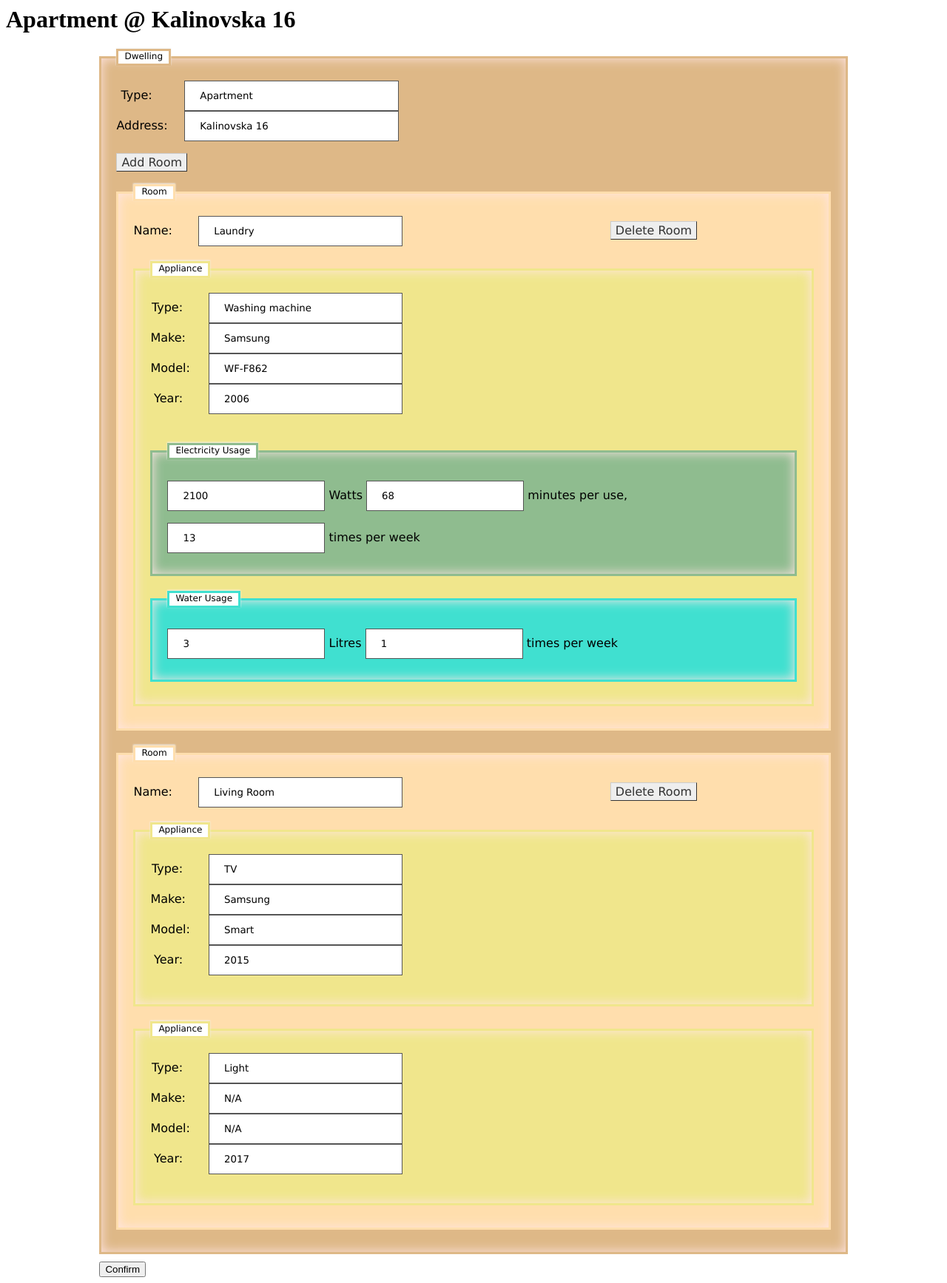
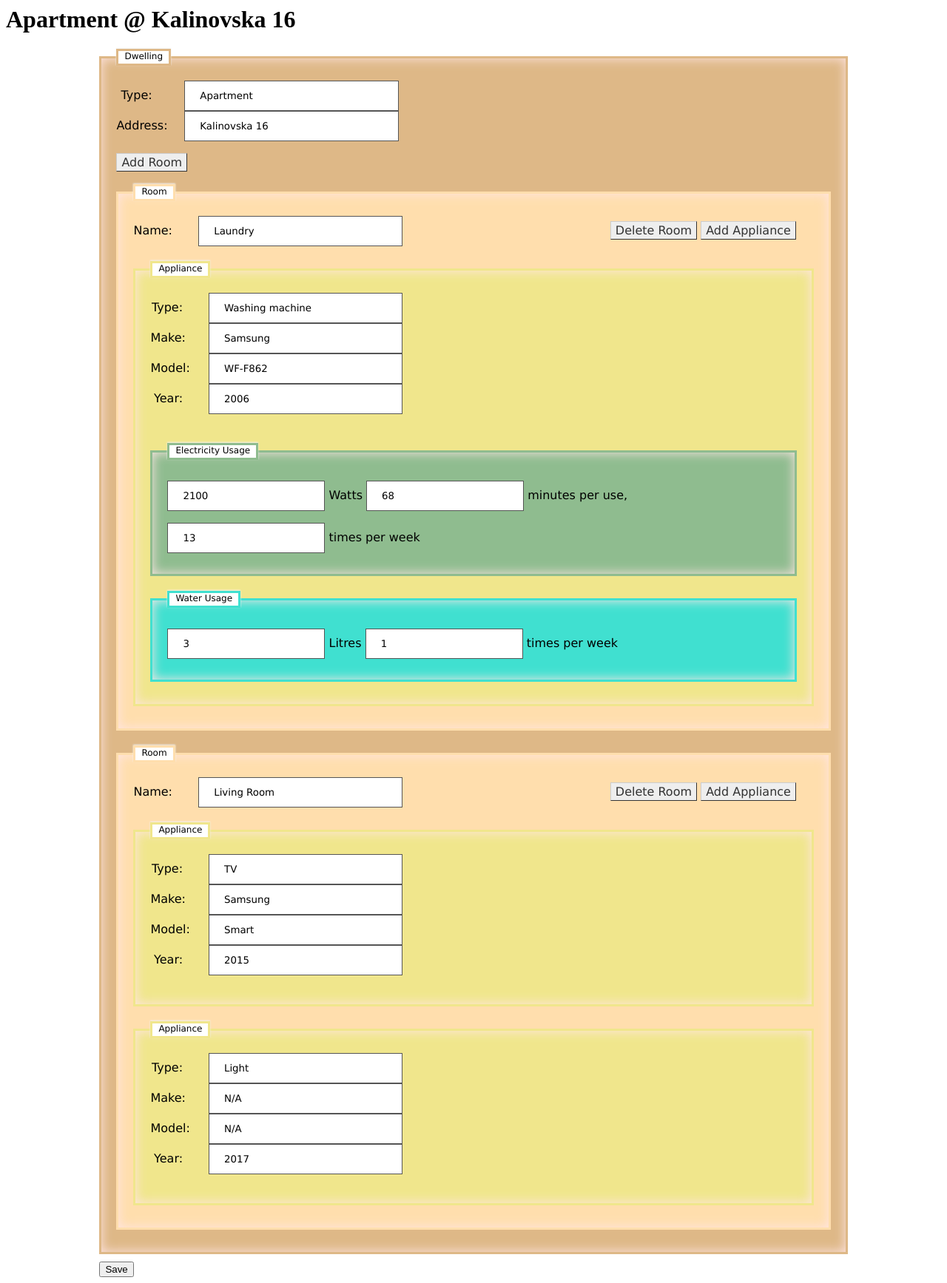
Before and after one commit to Janko-Kremovy/household, a Django app: page /expenses/1/ in a window 1280 px wide. Shown: the whole page at 74% size. Run offline with Django 3.2, Linux system fonts and the light colour scheme; data comes from the database, SQL or seed files in the repository; both versions use the stored data as it was after the commit.

Commit message:
added add appliance feature

```diff
--- a/expenses/templates/expenses/dwelling_detail.html
+++ b/expenses/templates/expenses/dwelling_detail.html
@@ -22,6 +22,8 @@
     <label class="dwelling">Name:</label>
     <input class="dwelling" type="text" name="room_name{{ room.id }}" value="{{ room.name }}" />
     <a href="{% url 'room_delete' room.id %}" class="button">Delete Room</a>
+    <a href="{% url 'appliance_add' room.id %}" class="button">Add Appliance</a>
+
     <br/>
 
 
@@ -59,7 +61,7 @@
 {% endfor %}
 </fieldset>
 
-<input type="submit" value="Confirm" />
+<input type="submit" value="Save" />
 </form>
 </body>
 </html>
--- a/expenses/urls.py
+++ b/expenses/urls.py
@@ -5,6 +5,7 @@ from . import views
 urlpatterns = [
     url(r'^$', views.index, name='index'),
     url(r'^(?P<dwelling_id>[0-9]+)/room/add/$', views.room_add, name='room_add'),
+    url(r'^(?P<room_id>[0-9]+)/appliance/add/$', views.appliance_add, name='appliance_add'),
     url(r'^room/delete/(?P<pk>\d+)/$', views.RoomDelete.as_view(), name="room_delete"),
     url(r'^(?P<dwelling_id>[0-9]+)/$', views.dwelling_detail, name='dwelling_detail'),
     url(r'^(?P<dwelling_id>[0-9]+)/update/$', views.dwelling_update, name='dwelling_update'),
--- a/expenses/views.py
+++ b/expenses/views.py
@@ -3,8 +3,8 @@ from django.http import HttpResponseRedirect
 from django.shortcuts import render, get_object_or_404
 from django.views.generic import DeleteView
 
-from expenses.models import Dwelling, Room
-from .forms import RoomForm
+from expenses.models import Dwelling, Room, Appliance
+from .forms import RoomForm, ApplianceForm
 
 
 class RoomDelete(DeleteView):
@@ -33,6 +33,35 @@ def room_add(request, dwelling_id):
         form = RoomForm()
 
     return render(request, 'expenses/room_add.html', {'form': form, 'dwelling': Dwelling.objects.get(pk=dwelling_id)})
+
+def appliance_add(request, room_id):
+    # if this is a POST request we need to process the form data
+    if request.method == 'POST':
+        # create a form instance and populate it with data from the request:
+        form = ApplianceForm(request.POST)
+        # check whether it's valid:
+        if form.is_valid():
+            # process the data in form.cleaned_data as required
+            # ...
+            # redirect to a new URL:
+            new_appliance = Appliance()
+            new_appliance.type = form.cleaned_data['type']
+            new_appliance.make = form.cleaned_data['make']
+            new_appliance.model = form.cleaned_data['model']
+            new_appliance.year = form.cleaned_data['year']
+            new_appliance.uses_electricity = form.cleaned_data['uses_electricity']
+            new_appliance.uses_water = form.cleaned_data['uses_water']
+            new_appliance.uses_gas = form.cleaned_data['uses_gas']
+            new_appliance.room = Room.objects.get(pk=room_id)
+            dwelling = Dwelling.objects.get(pk=Room.objects.get(pk=room_id).dwelling.id)
+            new_appliance.save()
+            return HttpResponseRedirect(reverse('dwelling_detail', args=(dwelling.id,)))
+
+    # if a GET (or any other method) we'll create a blank form
+    else:
+        form = ApplianceForm()
+
+    return render(request, 'expenses/appliance_add.html', {'form': form, 'room': Room.objects.get(pk=room_id)})
 
 
 def index(request):
```
Also changed, not shown: expenses/forms.py (+7 -1 lines), db.sqlite3.
